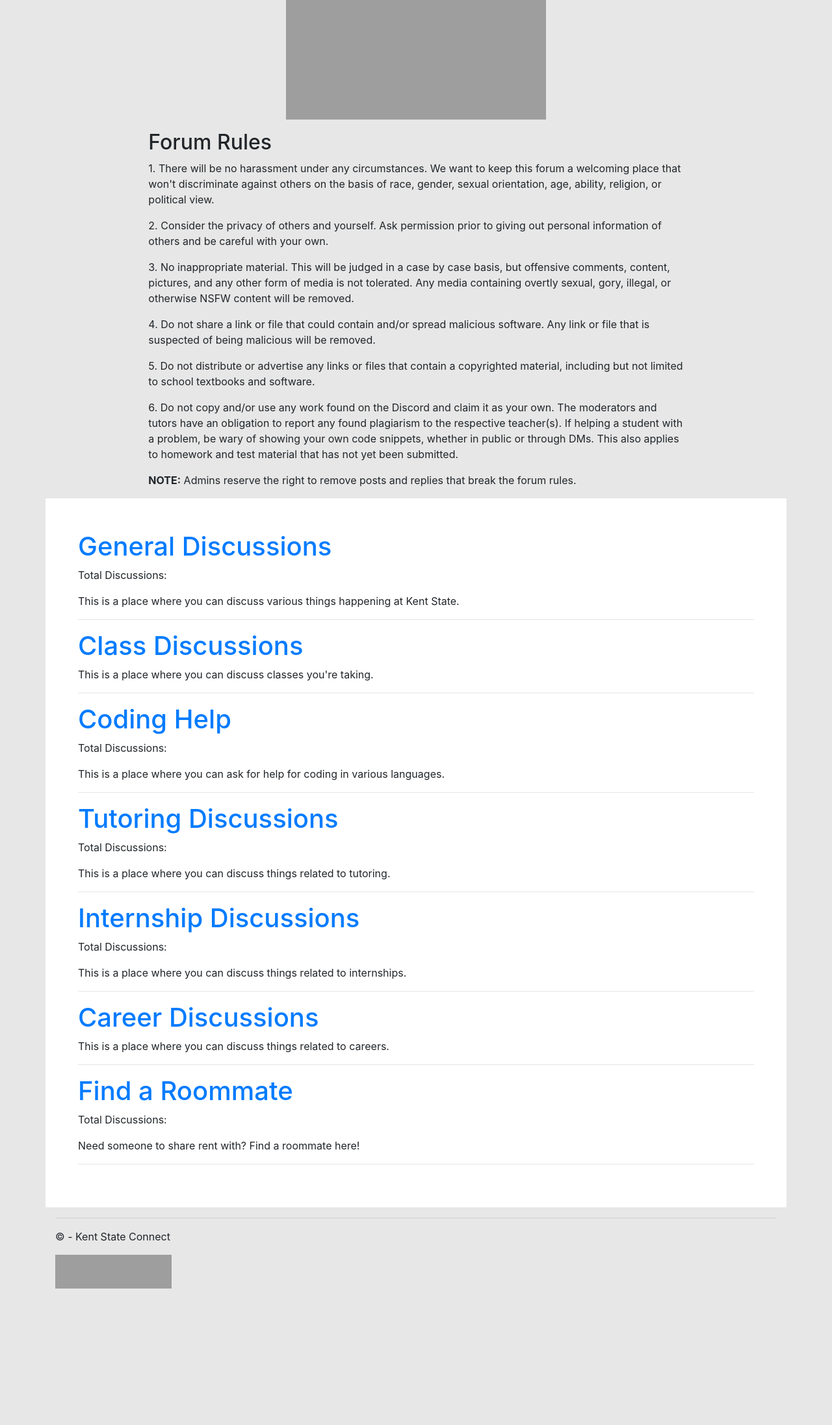
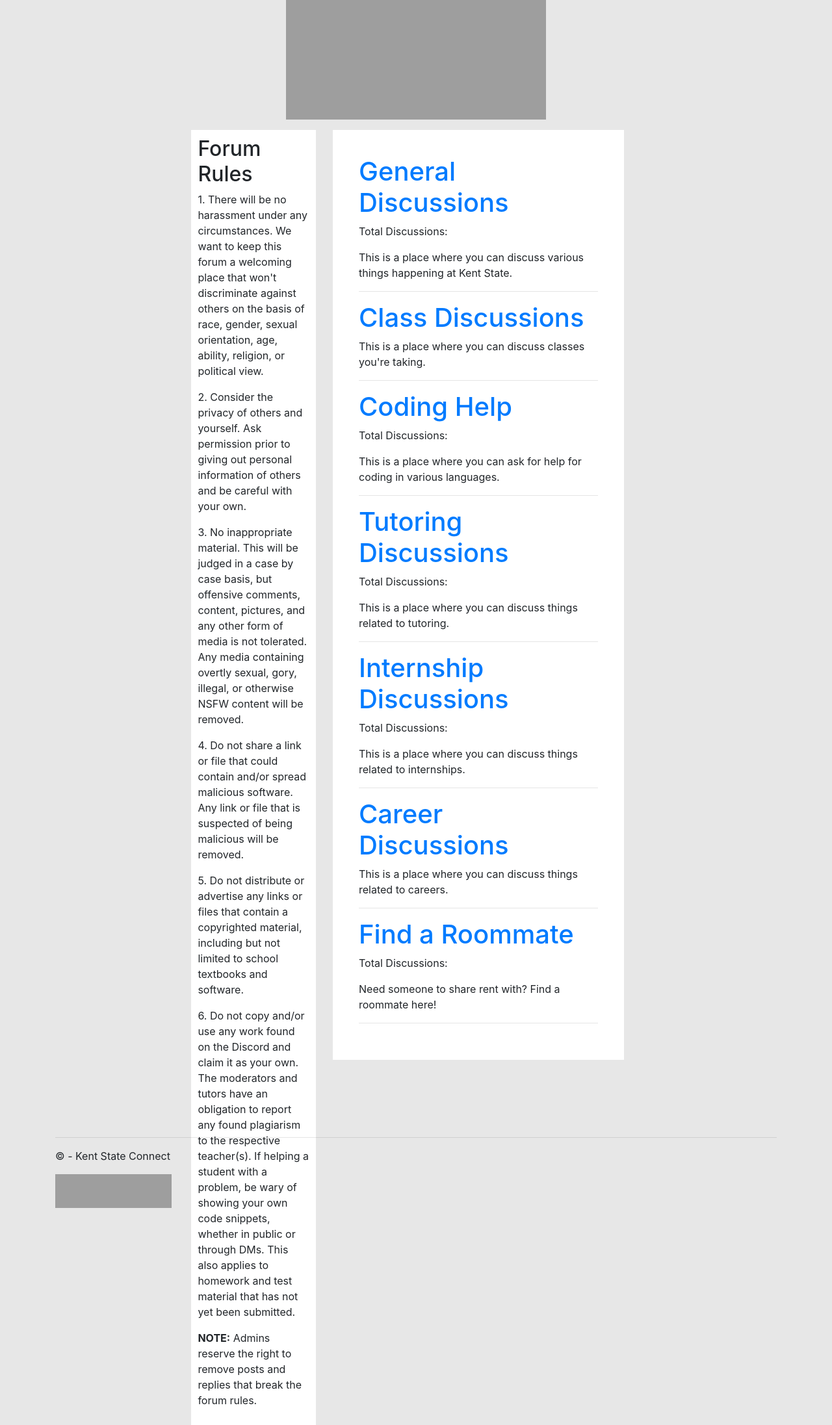
Before and after one commit to justintclark/Kent-State-Connect, a Django app: template templates/home.html in a window 1280 px wide. Shown: the part 180-2373 px from the top of the page at 65% size. Before the commit the page ends 2163 px from the top, so only its background shows below. Run offline with Django 3.2, Linux system fonts and the light colour scheme; the template is opened without the code that fills it, so the values that code supplies are empty; parts of the project's set-up code (start-up, migrations or seed data) failed here and were passed over; some libraries are stand-ins or nearby versions; grey boxes are pictures that could not be loaded.

Commit message:
changed position of forum rules

```diff
--- a/templates/home.html
+++ b/templates/home.html
@@ -26,7 +26,7 @@
     </h2>
 
     <p align=center><img src="https://i.imgur.com/3OITb2m.jpg" class="img-fluid" alt="KSU"></p>
-    <div class="col-md-8 offset-md-2">
+    <div class="container" style="width: 15vw; position: absolute; left: 23vw; display:inline; background: white; padding: 10px;">
         <h2>Forum Rules</h2>
         <p>1. There will be no harassment under any circumstances. We want to keep this forum a welcoming place that won't discriminate against others on the basis of race, gender, sexual orientation, age, ability, religion, or political view.</p>
         <p>2. Consider the privacy of others and yourself. Ask permission prior to giving out personal information of others and be careful with your own.</p>
@@ -37,7 +37,7 @@
         <p><strong>NOTE:</strong> Admins reserve the right to remove posts and replies that break the forum rules.</p>
     </div>
 
-    <div class="card-body container" style="padding: 30px; background: white;">
+    <div class="card-body container" style="width: 35vw; position: absolute; right: 25vw; display: inline; background:white;">
         <div class="card-body container">
         <a href="http://localhost:8000/GeneralDiscussions/"><h1>General Discussions</h1></a>
         <p align="right>">Total Discussions: {{generalcount}}</p>
@@ -75,7 +75,7 @@
     </div>
     </div>
 
-    <div class="container body-content">
+    <div class="container body-content" style="position: relative; bottom: -1550px;">
         <hr />
         <footer>
             <p>&copy; {{ year }} - Kent State Connect</p> <img src="https://i.imgur.com/tXtoBzH.png" alt="KSU" width=179 height=52>
```
